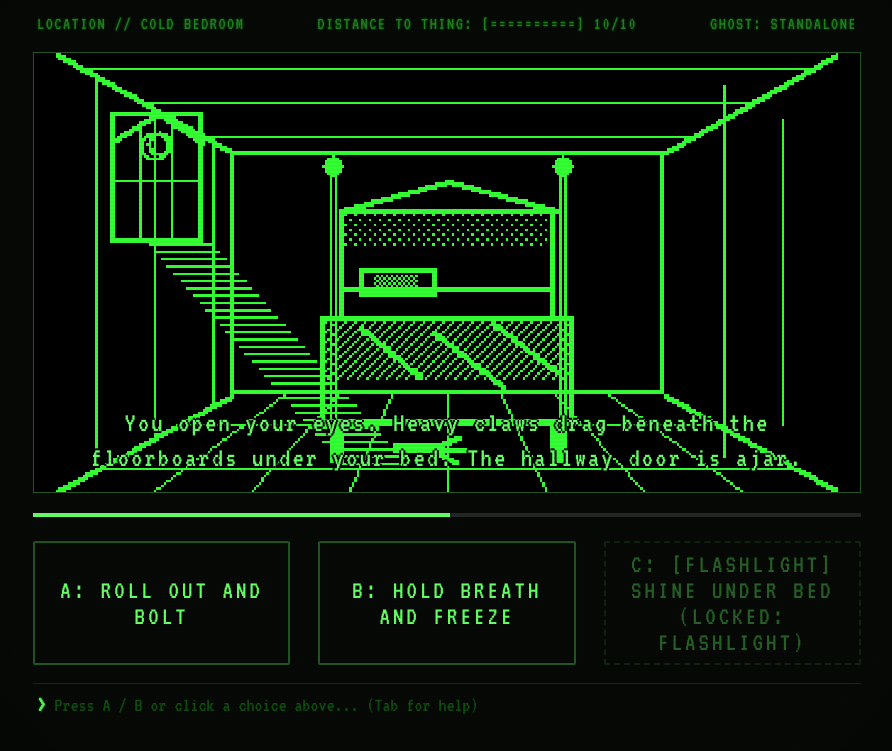
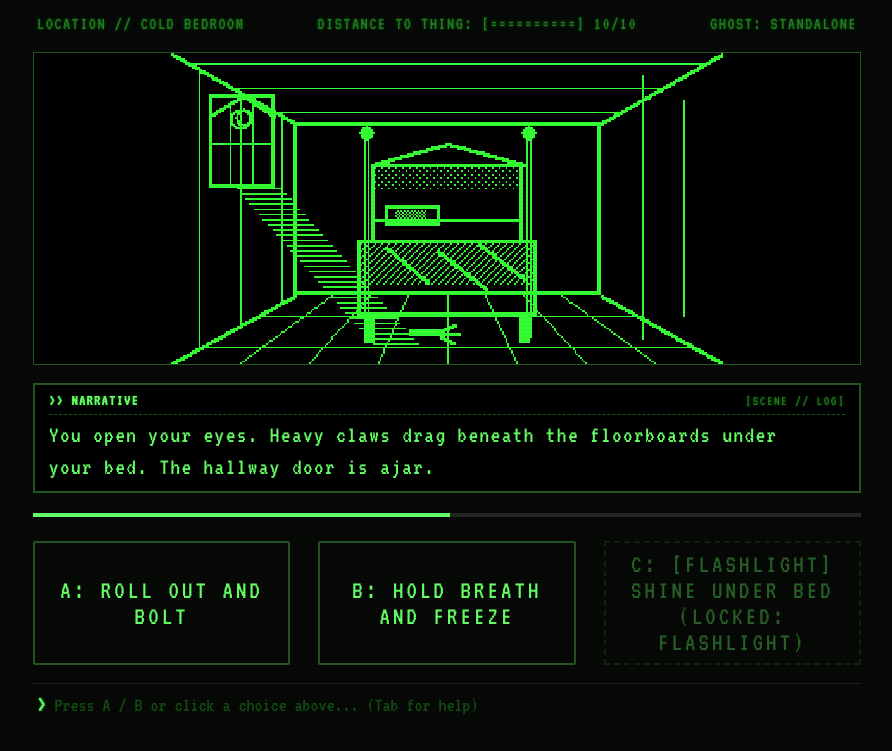
Before and after one commit to An16og/WAKE, a website built with Vite: page client/index.html in a window 1280 px wide. Shown: the part 49-800 px from the top of the page, without its empty margins (193-1085 px from the left). Built offline with nearby package versions, Linux system fonts and the light colour scheme; files whose address does not match are found by name.

Commit message:
feat: move story text to dedicated classic RPG dialogue box and clarify sfx generator

```diff
--- a/client/index.html
+++ b/client/index.html
@@ -44,15 +44,24 @@
       <div class="bandersnatch-screen-frame">
         <canvas id="room-canvas-3d" class="bandersnatch-canvas"></canvas>
 
-        <!-- Dynamic Subtitle (Netflix Bandersnatch Style) -->
-        <div id="scene-subtitle" class="bandersnatch-subtitle">
-          You wake drenched in cold sweat. Claws scrape behind the drywall.
-        </div>
-
         <!-- In-Image Reveal Overlay for Mirror Finale -->
         <div id="image-overlay-reveal" class="image-overlay-reveal hidden">
           <div class="reveal-line-main">IT WAS YOU ALL ALONG.</div>
           <div class="reveal-line-sub">I WAS NEVER RUNNING FROM THE MONSTER. I AM THE THING.</div>
+        </div>
+      </div>
+
+      <!-- Classic RPG Narrative Text Box (Bottom of Canvas Art) -->
+      <div class="rpg-dialogue-frame">
+        <div class="rpg-dialogue-header">
+          <span class="rpg-speaker-label">&gt;&gt; NARRATIVE</span>
+          <span id="rpg-act-badge" class="rpg-act-badge">[SCENE // LOG]</span>
+        </div>
+        <div class="rpg-dialogue-body">
+          <div id="scene-subtitle" class="rpg-dialogue-text">
+            You wake drenched in cold sweat. Claws scrape behind the drywall.
+          </div>
+          <div class="rpg-dialogue-cursor">▼</div>
         </div>
       </div>
 
--- a/client/src/styles/theme.css
+++ b/client/src/styles/theme.css
@@ -206,7 +206,7 @@ body.monochrome {
   position: relative;
   width: 100%;
   flex: 1;
-  min-height: 290px;
+  min-height: 240px;
   background: #000000;
   border: 1px solid var(--border-color);
   overflow: hidden;
@@ -223,22 +223,74 @@ body.monochrome {
   object-fit: contain;
 }
 
-/* Retro Pixelated Subtitle */
+/* Classic RPG Narrative Dialogue Box (Bottom of Canvas Art) */
+.rpg-dialogue-frame {
+  margin-top: 8px;
+  background: #000000;
+  border: 2px solid var(--border-color);
+  padding: 6px 14px 8px 14px;
+  display: flex;
+  flex-direction: column;
+  gap: 4px;
+  box-shadow: inset 0 0 10px rgba(0, 0, 0, 0.9);
+}
+
+.rpg-dialogue-header {
+  display: flex;
+  justify-content: space-between;
+  align-items: center;
+  border-bottom: 1px dashed var(--border-color);
+  padding-bottom: 3px;
+  font-family: var(--font-family);
+  font-size: 15px;
+  color: var(--fg-dim);
+  letter-spacing: 0.1em;
+}
+
+.rpg-speaker-label {
+  color: var(--fg-bright);
+  font-weight: bold;
+}
+
+.rpg-act-badge {
+  color: var(--fg-dim);
+  font-size: 14px;
+}
+
+.rpg-dialogue-body {
+  position: relative;
+  display: flex;
+  align-items: flex-start;
+  justify-content: space-between;
+  min-height: 52px;
+}
+
+.rpg-dialogue-text,
 .bandersnatch-subtitle {
-  position: absolute;
-  bottom: 16px;
-  left: 20px;
-  right: 20px;
   font-family: var(--font-family);
-  font-size: 28px;
-  line-height: 1.25;
+  font-size: 24px;
+  line-height: 1.35;
   color: var(--fg-bright);
-  text-align: center;
-  text-shadow: 0 2px 0 #000, 0 -2px 0 #000, 2px 0 0 #000, -2px 0 0 #000;
-  pointer-events: none;
-  z-index: 10;
-  letter-spacing: 0.08em;
-  transition: opacity 0.2s ease;
+  letter-spacing: 0.06em;
+  flex: 1;
+  text-align: left;
+  user-select: text;
+  text-shadow: none;
+}
+
+.rpg-dialogue-cursor {
+  font-size: 16px;
+  color: var(--fg-bright);
+  margin-left: 10px;
+  margin-top: 6px;
+  animation: rpgBlink 0.8s steps(2, start) infinite;
+  user-select: none;
+  flex-shrink: 0;
+}
+
+@keyframes rpgBlink {
+  0%, 100% { opacity: 1; }
+  50% { opacity: 0; }
 }
 
 /* In-Image Finale Reveal: "IT WAS YOU ALL ALONG" */
```
Also changed, not shown: tools/src/generate-sfx.ts (+6 -2 lines).
